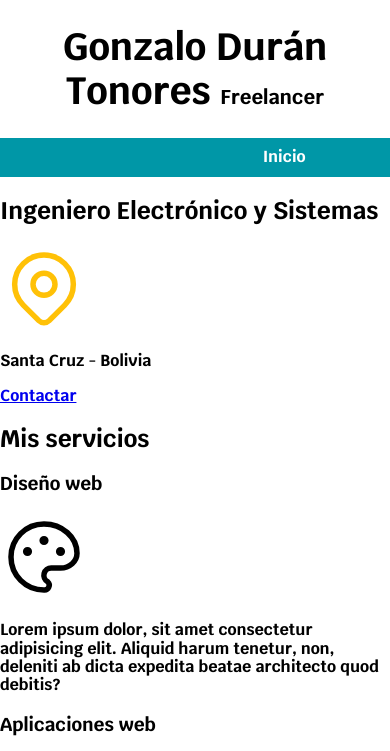
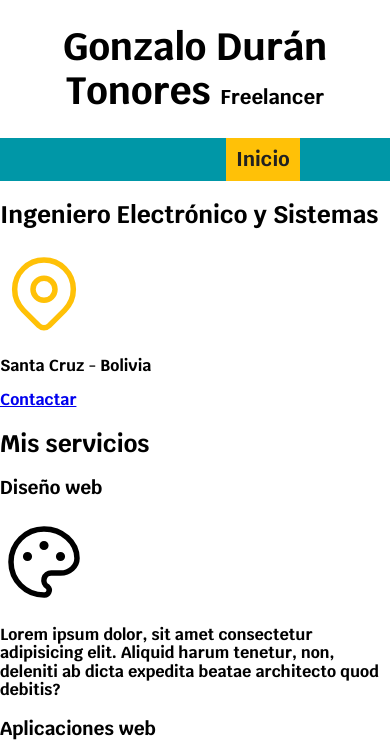
Before and after one commit to larslml/Posible-portafolio, a plain HTML site: page index.html in a window 390 px wide. In both pictures the pointer is over the link "Inicio". Shown: the top 751 px of the page. Drawn offline with Linux system fonts and the light colour scheme.

```diff
--- a/css/styles.css
+++ b/css/styles.css
@@ -34,12 +34,17 @@ body{
     background-color: var(--secundario);
 }
 .navegador-principal{
-    padding: 1rem;
     display: flex;
     justify-content: space-evenly;
 }
 .navegador-principal a{
+    padding: 1rem;
     color: var(--blanco);
     text-decoration: none;
-
+    font-size: 2rem;
+    font-weight: 700;
 }
+.navegador-principal a:hover{
+    background-color: var(--primario);
+    color: var(--oscuro);
+}
```
